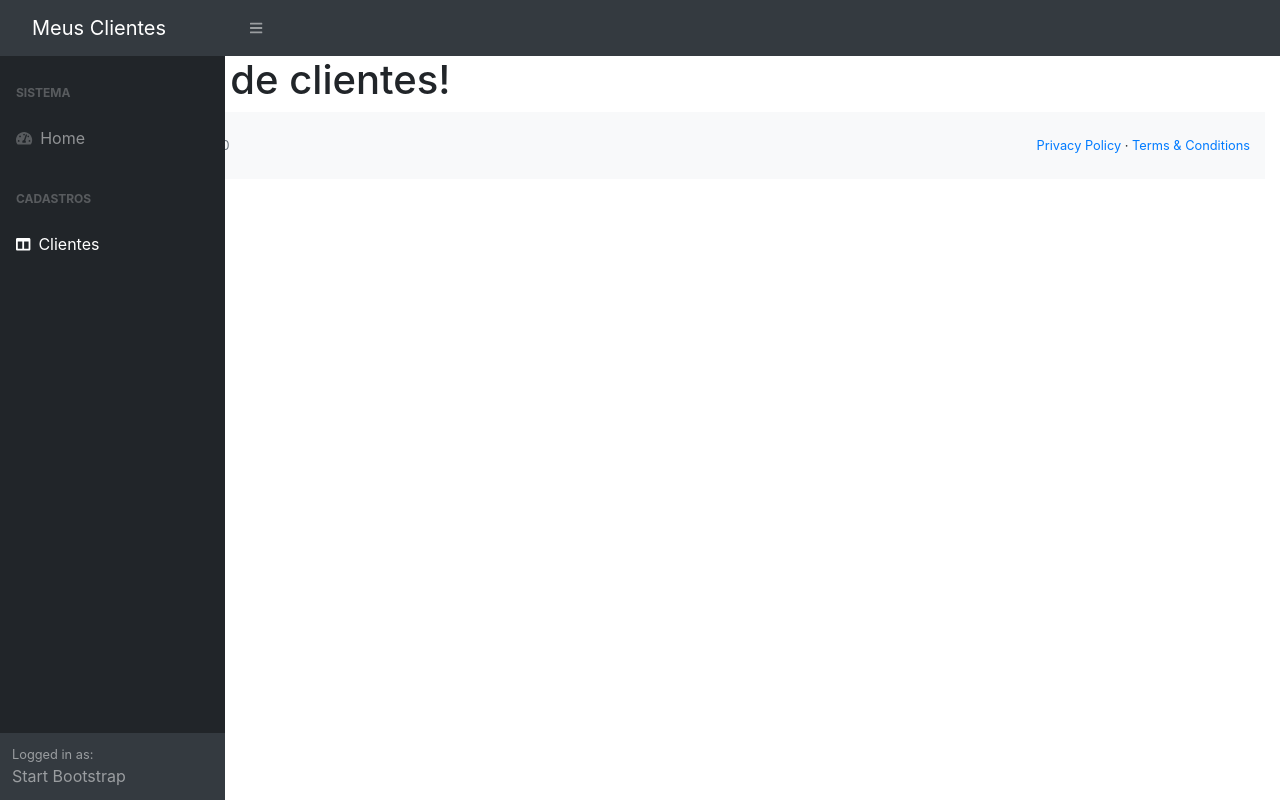
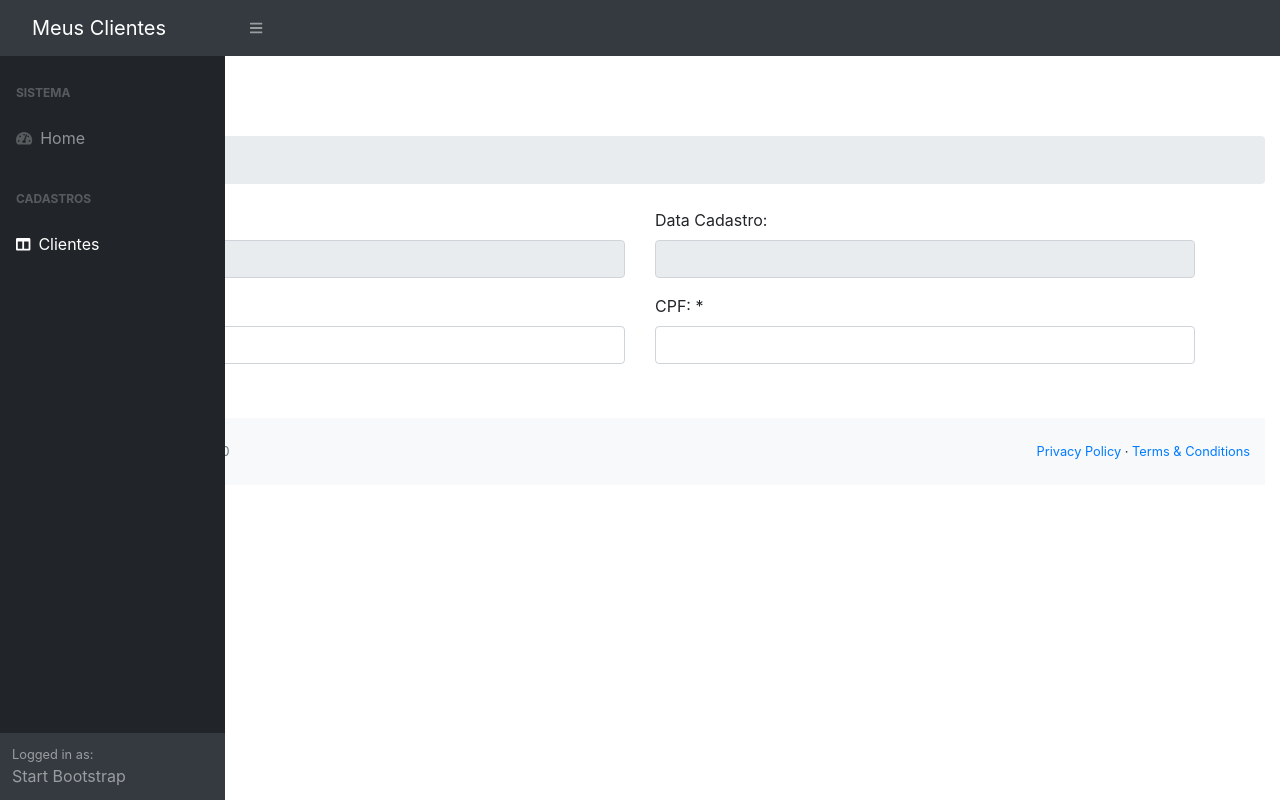
Before and after one commit to alexslopes/cliente-app, an Angular app: page /clientes-form in a window 1280 px wide. Built offline with nearby package versions, Linux system fonts and the light colour scheme.

Commit message:
Desenvolvido formulário de clientes

```diff
--- /dev/null
+++ b/src/app/clientes/cliente.ts
@@ -0,0 +1,6 @@
+export class Cliente {
+  id: number;
+  nome: string;
+  cpf: string;
+  dataCadastro: string;
+}
--- a/src/app/clientes/clientes-form/clientes-form.component.html
+++ b/src/app/clientes/clientes-form/clientes-form.component.html
@@ -1 +1,48 @@
-<h1>Formulario de clientes!</h1>
+<h1 class="mt-4">Clientes</h1>
+<ol class="breadcrumb mb-4">
+  <li class="breadcrumb-item active">Cadastro</li>
+</ol>
+<div class="container">
+  <form>
+      <div class="row">
+        <div class="col-md-6">
+          <div class="form-group">
+            <label>ID:</label>
+            <input type="text" class="form-control" disabled="true"/>
+          </div>
+        </div>
+
+        <div class="col-md-6">
+          <div class="form-group">
+            <label>Data Cadastro:</label>
+            <input type="text" class="form-control" disabled="true"/>
+          </div>
+        </div>
+
+      </div>
+
+      <div class="row">
+        <div class="col-md-6">
+          <div class="form-group">
+            <label>Nome: *</label>
+            <input type="text" class="form-control"/>
+          </div>
+        </div>
+
+        <div class="col-md-6">
+          <div class="form-group">
+            <label>CPF: *</label>
+            <input type="text" class="form-control"/>
+          </div>
+        </div>
+      </div>
+
+      <div class="row">
+        <div class="col-md-2">
+          <button type="submit" class="btn btn-success">
+            <i class="fa fa-save"></i> Salvar
+          </button>
+        </div>
+      </div>
+  </form>
+</div>
--- a/src/app/clientes/clientes-form/clientes-form.component.ts
+++ b/src/app/clientes/clientes-form/clientes-form.component.ts
@@ -1,4 +1,5 @@
 import { Component, OnInit } from '@angular/core';
+import { Cliente } from '../cliente';
 
 @Component({
   selector: 'app-clientes-form',
@@ -7,6 +8,8 @@
 })
 export class ClientesFormComponent implements OnInit {
 
+  cliente: Cliente;
+
   constructor() { }
 
   ngOnInit(): void {
```
